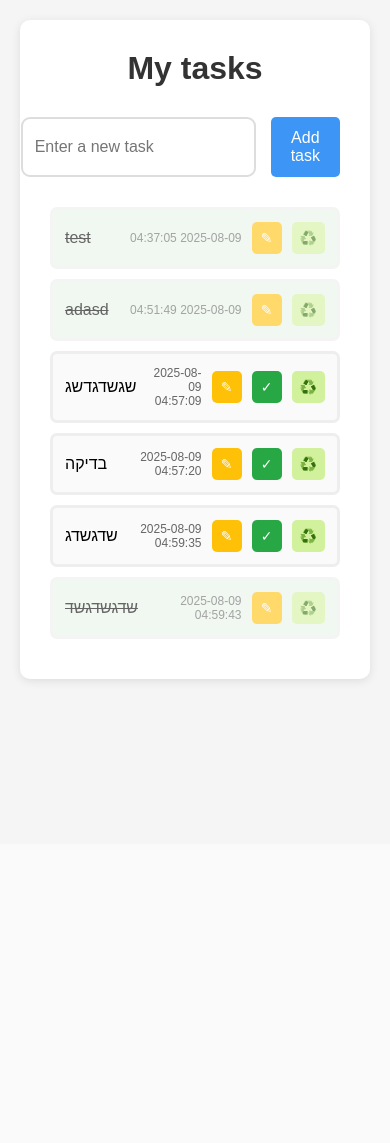
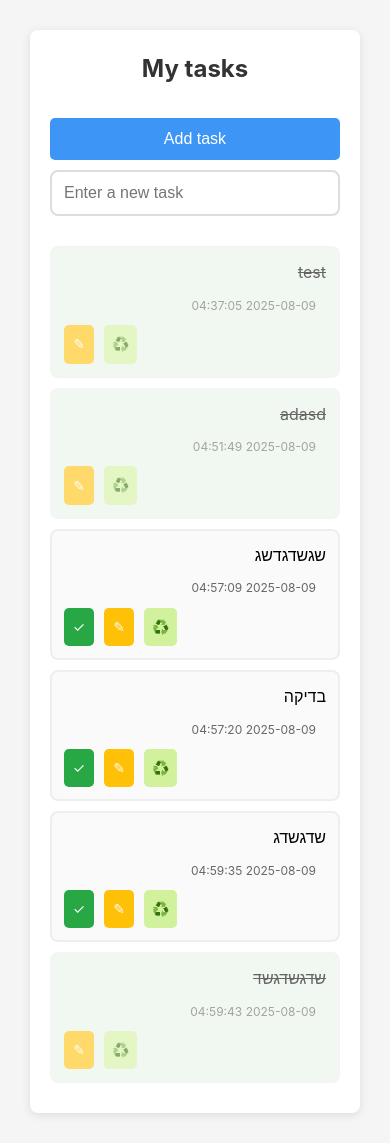
Before and after one commit to blindka/Taskmanager, a Flask app: page / in a window 390 px wide. Before the commit the page ends 683 px from the top, so only its background shows below. Run offline with Flask 3, Linux system fonts and the light colour scheme; some libraries are stand-ins or nearby versions.

Commit message:
changed the location of icons, added for css responsiveness for mobile aswell

```diff
--- a/static/style.css
+++ b/static/style.css
@@ -1,34 +1,36 @@
 * {
     margin: 0;
-    /*margin - the outer space of an element, between element and environment*/
+    /* margin - the outer space of an element, between element and environment */
     padding: 0;
-    /*padding - the inner space of an element, between element and its content*/
+    /* padding - the inner space of an element, between element and its content */
     box-sizing: border-box;
-    /*box-sizing - includes padding and border in the element's total width and height*/
+    /* box-sizing - includes padding and border in the element's total width and height */
 }
 
 body {
-    font-family: Arial, sans-serif;
-    /*font-family - sets the font for the text*/
+    font-family: -apple-system, BlinkMacSystemFont, 'Segoe UI', Arial, sans-serif;
+    /* font-family - sets the font for the text */
     background-color: #f5f5f5;
     padding: 20px;
+    line-height: 1.6;
 }
 
 .container {
     max-width: 550px;
     margin: 0 auto;
     background: white;
-    border-radius: 10px;
-    /*border-radius - rounds the corners of the element*/
+    border-radius: 8px;
+    /* border-radius - rounds the corners of the element */
     padding: 30px;
     box-shadow: 0 2px 10px rgba(0, 0, 0, 0.1);
-    /*box-shadow - adds a shadow effect to the element*/
+    /* box-shadow - adds a shadow effect to the element */
 }
 
 h1 {
     text-align: center;
     color: #333;
     margin-bottom: 30px;
+    font-size: 1.5rem;
 }
 
 .add-form {
@@ -39,11 +41,17 @@
 
 .add-form input {
     flex: 1;
-    /*flex - allows the input to grow and shrink as needed*/
+    /* flex - allows the input to grow and shrink as needed */
     padding: 12px;
     border: 2px solid #ddd;
-    border-radius: 9px;
+    border-radius: 8px;
     font-size: 16px;
+    transition: border-color 0.2s ease;
+}
+
+.add-form input:focus {
+    outline: none;
+    border-color: #3d96f5;
 }
 
 .add-form button {
@@ -52,31 +60,37 @@
     color: white;
     border: none;
     border-radius: 5px;
-    cursor: pointer;    /*cursor - changes the mouse pointer when hovering over the element*/
-    border-radius: thin;
+    cursor: pointer;
+    /* cursor - changes the mouse pointer when hovering over the element */
     font-size: 16px;
+    transition: background-color 0.2s ease;
 }
 
 .add-form button:hover {
-    /*hover - applies styles when the mouse hovers over the element*/
+    /* hover - applies styles when the mouse hovers over the element */
     background: #0056b3;
 }
 
 .task-item {
     display: flex;
     justify-content: space-between;
-    /*justify-content - aligns items along the main axis*/
+    /* justify-content - aligns items along the main axis */
     align-items: center;
     padding: 12px;
-    border: 3px solid #eee;
-    border-radius: 7px;
+    border: 2px solid #eee;
+    border-radius: 8px;
     margin-bottom: 10px;
     background: #fafafa;
+    transition: all 0.2s ease;
+}
+
+.task-item:hover {
+    box-shadow: 0 2px 5px rgba(0, 0, 0, 0.1);
 }
 
 .task-item.completed {
     opacity: 0.6;
-    /*opacity - makes the element semi-transparent*/
+    /* opacity - makes the element semi-transparent */
     background: #e8f5e8;
 }
 
@@ -131,9 +144,36 @@
     color: white;
 }
 
+.complete-btn:hover {
+    background: #1e7e34;
+}
+
 .delete-btn {
     background: #d1f19c;
     color: black;
+}
+
+.delete-btn:hover {
+    background: #c4e694;
+    transform: translateY(-1px);
+}
+
+/* Apply base styles to all buttons */
+.edit-btn,
+.complete-btn,
+.delete-btn {
+    padding: 8px;
+    border: none;
+    border-radius: 5px;
+    min-width: 30px;
+    text-align: center;
+    cursor: pointer;
+    font-size: 14px;
+    text-decoration: none;
+    display: inline-flex;
+    align-items: center;
+    justify-content: center;
+    transition: all 0.2s ease;
 }
 
 .save-btn {
@@ -171,4 +227,39 @@
     color: #666;
     font-style: italic;
     margin-top: 50px;
+    font-size: 16px;
 }
+
+/* Responsive design */
+@media (max-width: 768px) {
+    .container {
+        padding: 20px;
+        margin: 10px;
+    }
+
+    .add-form {
+        flex-direction: column;
+        gap: 10px;
+    }
+
+    .task-item {
+        flex-direction: column;
+        align-items: flex-start;
+        gap: 10px;
+    }
+
+    .task-actions {
+        align-self: flex-end;
+    }
+}
+
+/* Focus states for accessibility */
+.add-form button:focus,
+.edit-btn:focus,
+.complete-btn:focus,
+.delete-btn:focus,
+.save-btn:focus,
+.cancel-btn:focus {
+    outline: 2px solid #3d96f5;
+    outline-offset: 2px;
+}
--- a/templates/index.html
+++ b/templates/index.html
@@ -39,6 +39,15 @@
       <div class="tasks-list">
         {% for task in tasks %}
         <div class="task-item {% if task.completed %}completed{% endif %}">
+          <span
+            class="task-text"
+            id="task-text-{{ task.id }}"
+            style="text-align: left"
+            >{{ task.text }}</span
+          >
+
+          <span class="task-date">{{ task.created_at }}</span>
+
           <div class="task-actions">
             <a
               href="/delete/{{ task.id }}"
@@ -46,9 +55,7 @@
               onclick="return confirm('Are you sure you want to delete this task?')"
               >♻️</a
             >
-            {% if not task.completed %}
-            <a href="/complete/{{ task.id }}" class="complete-btn">✓</a>
-            {% endif %}
+
             <button
               type="button"
               onclick="editTask('{{ task.id }}')"
@@ -56,14 +63,12 @@
             >
               &#9998;
             </button>
+
+            {% if not task.completed %}
+            <a href="/complete/{{ task.id }}" class="complete-btn">✓</a>
+            {% endif %}
           </div>
-          <span class="task-date">{{ task.created_at }}</span>
-          <span
-            class="task-text"
-            id="task-text-{{ task.id }}"
-            style="text-align: left"
-            >{{ task.text }}</span
-          >
+
           <form style="display: none" id="edit-form-{{ task.id }}">
             <input
               type="text"
@@ -95,7 +100,6 @@
     </div>
 
     <script>
-      // Attach submit event listeners to all edit forms
       document.addEventListener("DOMContentLoaded", function () {
         document
           .querySelectorAll('[id^="edit-form-"]')
@@ -109,14 +113,11 @@
       });
 
       function editTask(taskId) {
-        // hide the original text
         document.getElementById("task-text-" + taskId).style.display = "none";
 
-        // display the edit form
         var form = document.getElementById("edit-form-" + taskId);
         form.style.display = "inline";
 
-        // focus on the input field
         var input = document.getElementById("edit-input-" + taskId);
         input.focus();
         input.select();
@@ -131,7 +132,6 @@
           return;
         }
 
-        // create form and send to server
         var form = document.createElement("form");
         form.method = "POST";
         form.action = "/edit/" + taskId;
@@ -147,10 +147,7 @@
       }
 
       function cancelEdit(taskId) {
-        // hide the edit form
         document.getElementById("edit-form-" + taskId).style.display = "none";
-
-        // display the original text
         document.getElementById("task-text-" + taskId).style.display = "inline";
       }
 
```
Also changed, not shown: other parts of static/style.css (+31 -16 lines).
